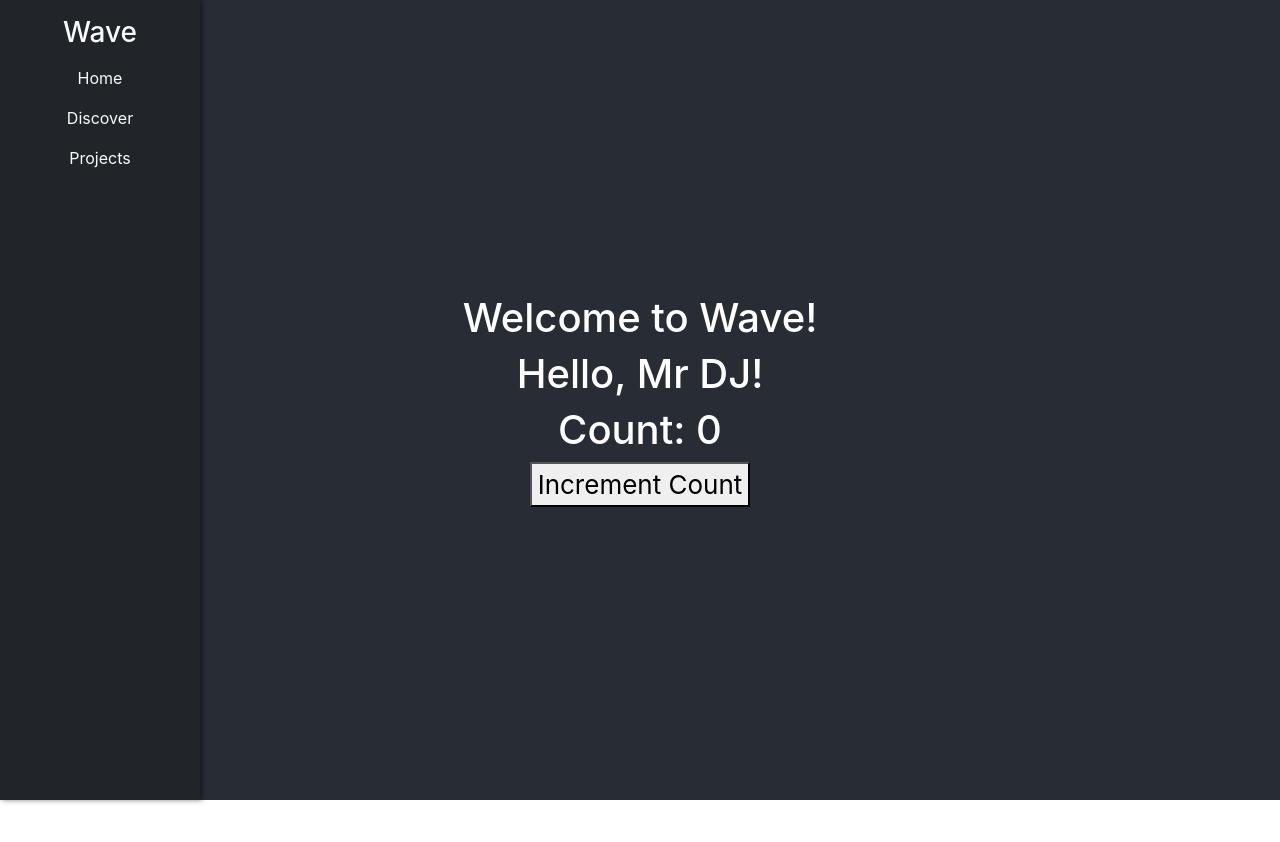
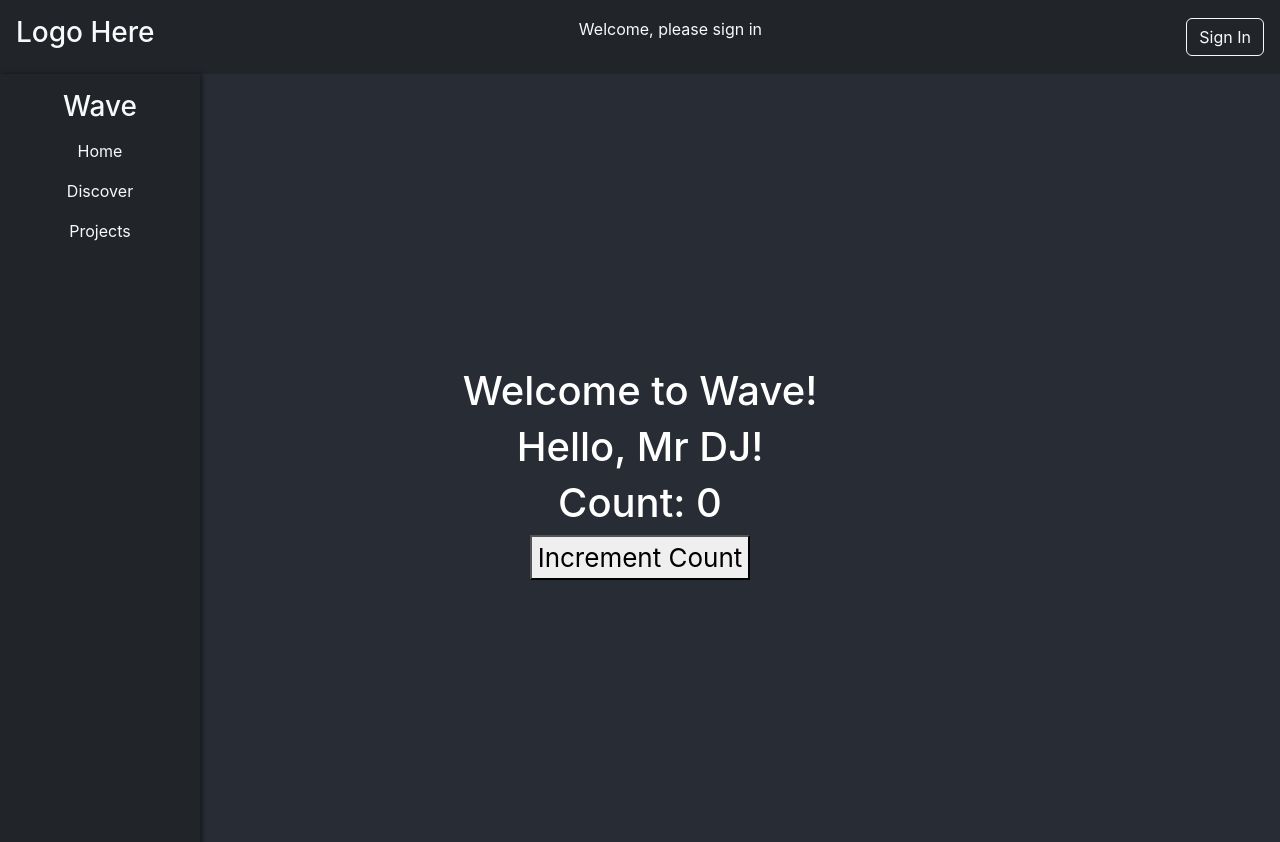
Before and after one commit to fraserivison/wave-app, a React (Create React App) app in the folder wave-app/: page / in a window 1280 px wide. Shown: the top 842 px of the page. Before the commit the page ends 800 px from the top, so only its background shows below. Built offline with nearby package versions, Linux system fonts and the light colour scheme.

Commit message:
Integrate Navbar component and set up sign in functionality

```diff
--- a/wave-app/src/App.js
+++ b/wave-app/src/App.js
@@ -2,11 +2,14 @@ import React from 'react';
 import FunctionalGreeting from './components/FunctionalGreeting';
 import HooksCounter from './components/HooksCounter';
 import Sidebar from './components/Sidebar';
+import Navbar from './components/Navbar';
 import './App.css';
+
 
 function App() {
   return (
     <div className="App">
+      <Navbar />
       <Sidebar />
       <header className="App-header">
         <h1>Welcome to Wave!</h1>
--- /dev/null
+++ b/wave-app/src/components/Navbar.js
@@ -0,0 +1,32 @@
+import React, { Component } from 'react';
+
+class Navbar extends Component {
+  constructor(props) {
+    super(props);
+    this.state = {
+      isSignedIn: false,
+    };
+  }
+
+  handleSignInOut = () => {
+    this.setState((prevState) => ({
+      isSignedIn: !prevState.isSignedIn,
+    }));
+  };
+
+  render() {
+    return (
+      <nav className="navbar bg-dark text-light p-3">
+        <h3 className="navbar-logo">Logo Here</h3>
+        <p className="navbar-welcome">
+          {this.state.isSignedIn ? 'Welcome back!' : 'Welcome, please sign in'}
+        </p>
+        <button className="btn btn-outline-light" onClick={this.handleSignInOut}>
+          {this.state.isSignedIn ? 'Sign Out' : 'Sign In'}
+        </button>
+      </nav>
+    );
+  }
+}
+
+export default Navbar;
```
